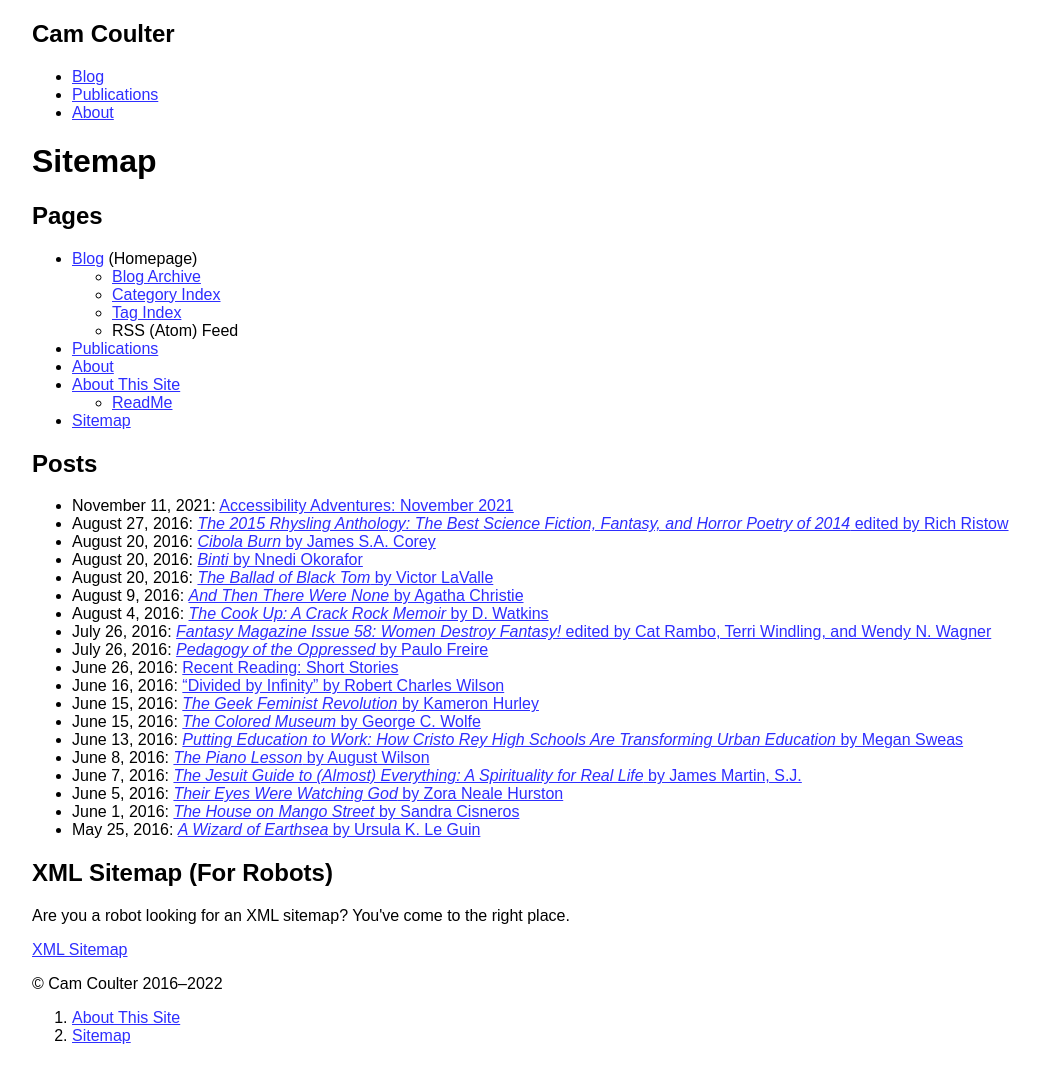
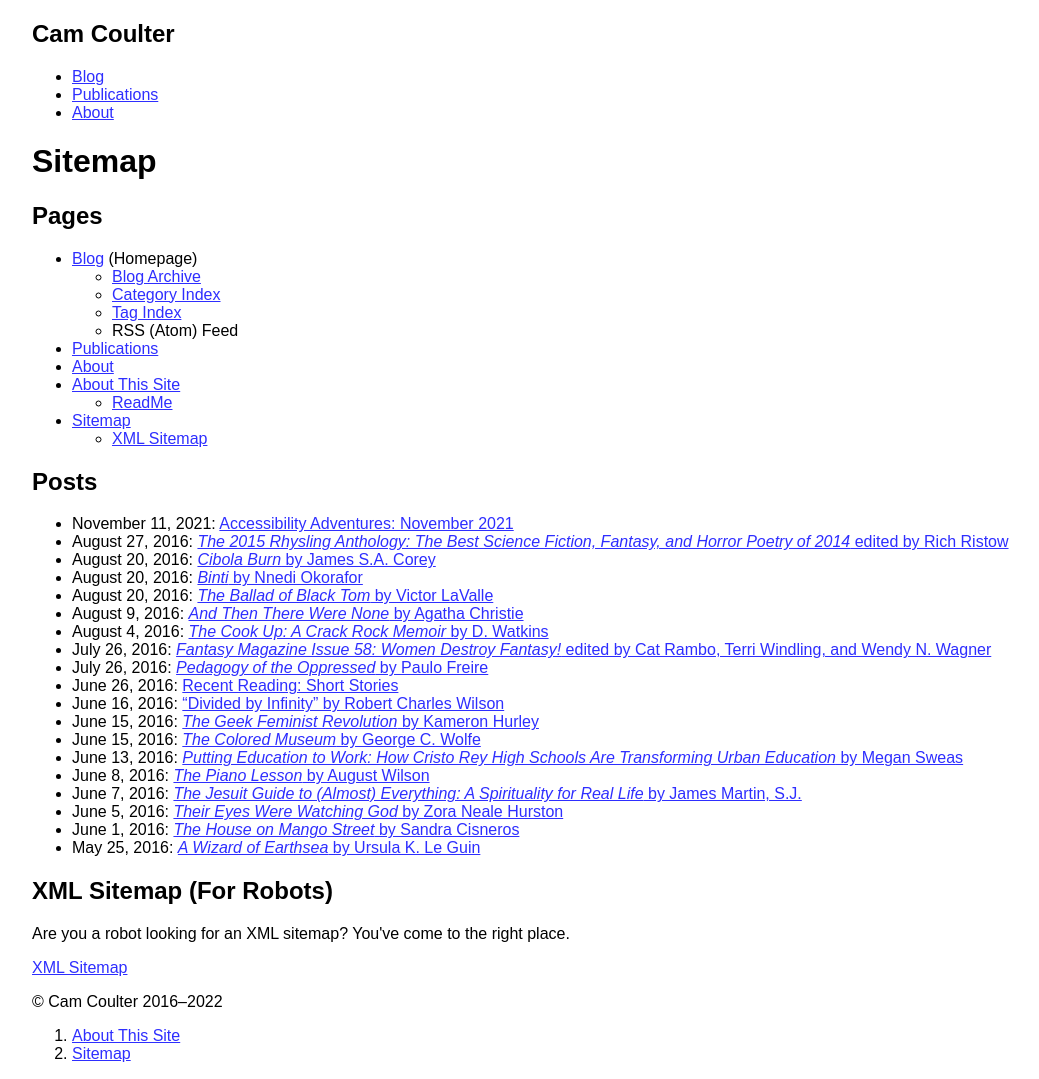
Before and after one commit to cncoulter/camcoulter.com, a Jekyll site: the page built from Sitemap.html, in a window 1280 px wide. Shown: the whole page, without its empty margins (88-1127 px from the left). Built offline with Jekyll 4.4.1, drawn with Linux system fonts in a browser that asks for light colours.

Commit message:
Update sitemap

```diff
--- a/Sitemap.html
+++ b/Sitemap.html
@@ -26,7 +26,11 @@ permalink: /Sitemap/
 			<li><a href="/About-This-Site/ReadMe/">ReadMe</a></li>
 		</ul>
 	</li>
-	<li><a href="/Sitemap/">Sitemap</a></li>
+	<li><a href="/Sitemap/">Sitemap</a>
+		<ul>
+			<li><a href="/sitemap.xml">XML Sitemap</a></li>
+		</ul>
+	</li>
 </ul>
 
 <h2>Posts</h2>
```
